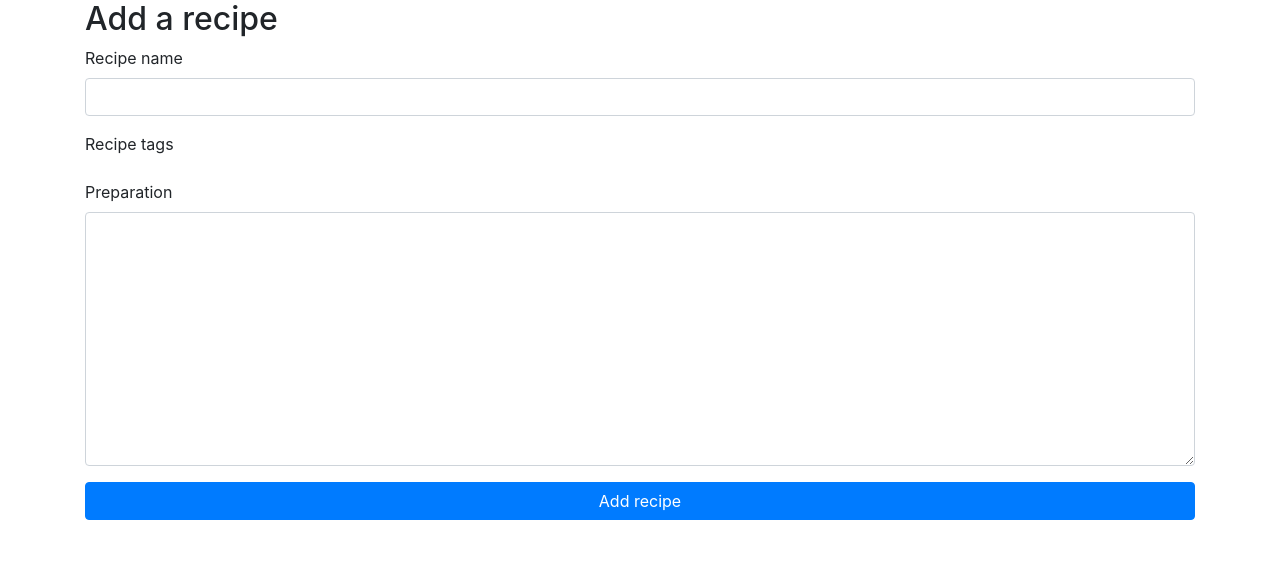
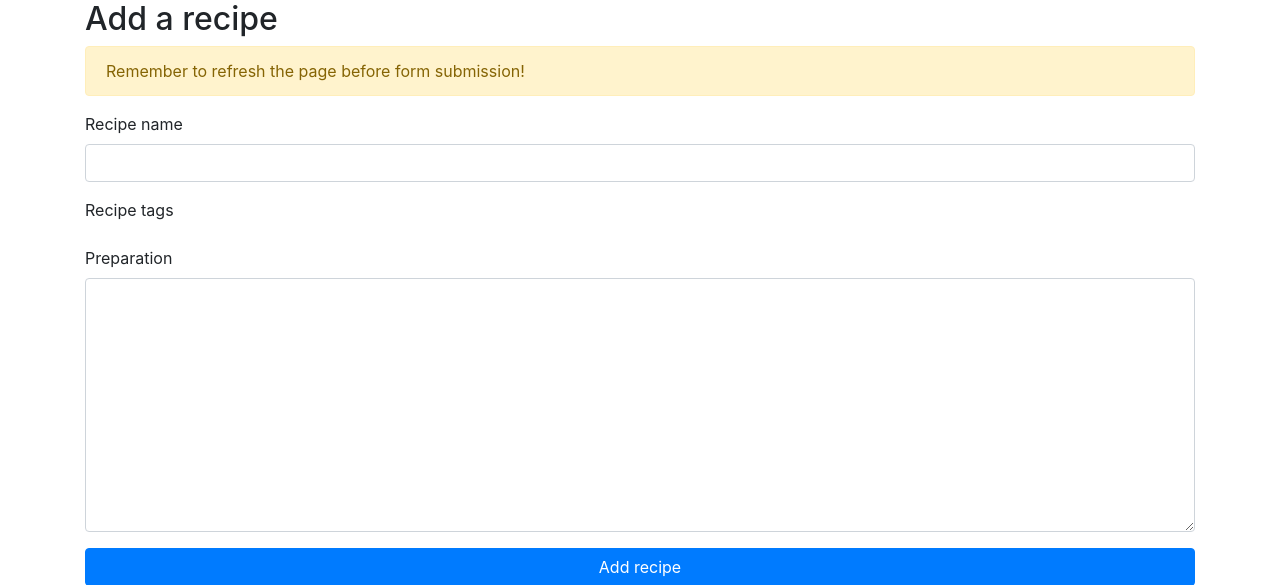
Before and after one commit to rosedoes/recipes, a PHP site: page /add.php in a window 1280 px wide. Shown: the part 56-641 px from the top of the page. Run offline with PHP 8.4, Linux system fonts and the light colour scheme; some libraries are stand-ins or nearby versions.

Commit message:
reminder to refresh before adding recipe

```diff
--- a/add.php
+++ b/add.php
@@ -85,6 +85,9 @@ if(isset($_POST['deleteFile'])) {
 		<?php include 'php/_nav.php'; ?>
 		<!-- BEGIN add recipe -->
 		<h2>Add a recipe</h2>
+		<div class="alert alert-warning" role="alert">
+		  Remember to refresh the page before form submission!
+		</div>
 		<form action="add.php" method="POST">
 			<!-- Solicit recipe title -->
 			<div class="form-group">
```
